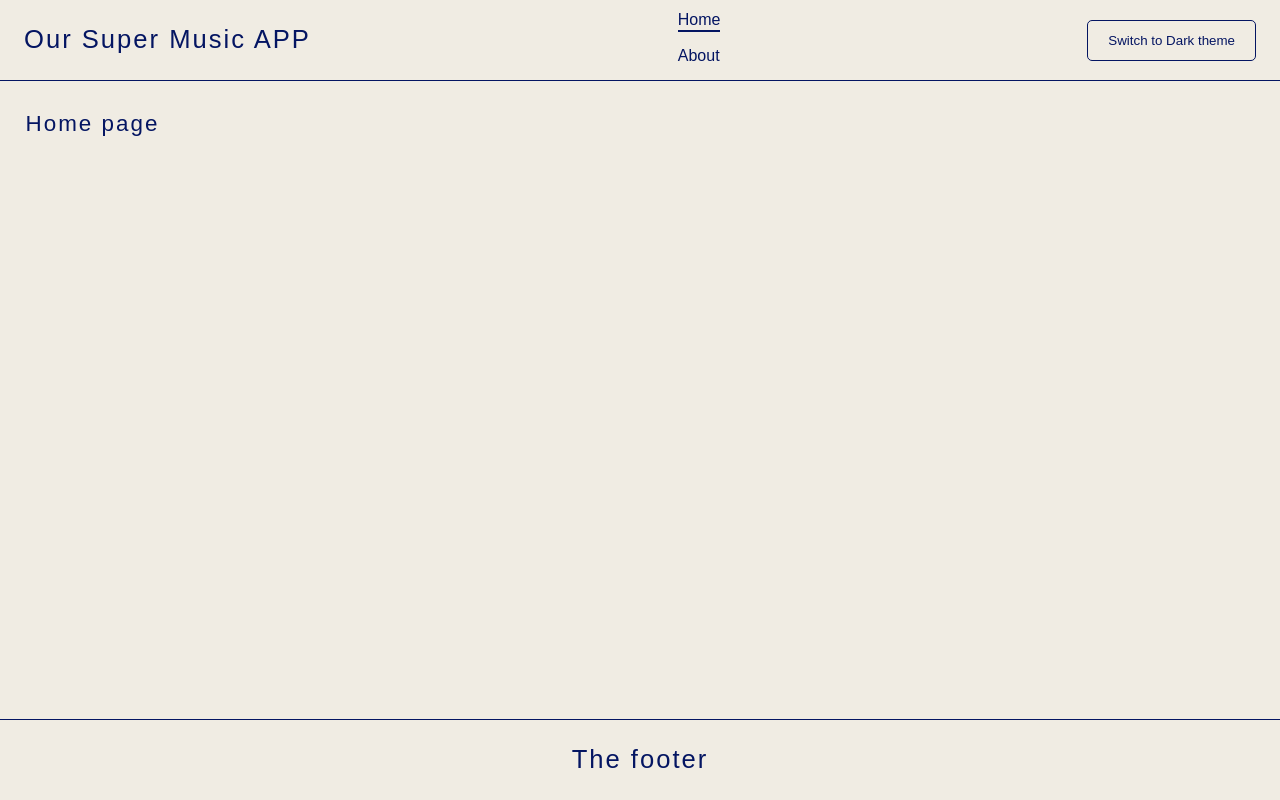
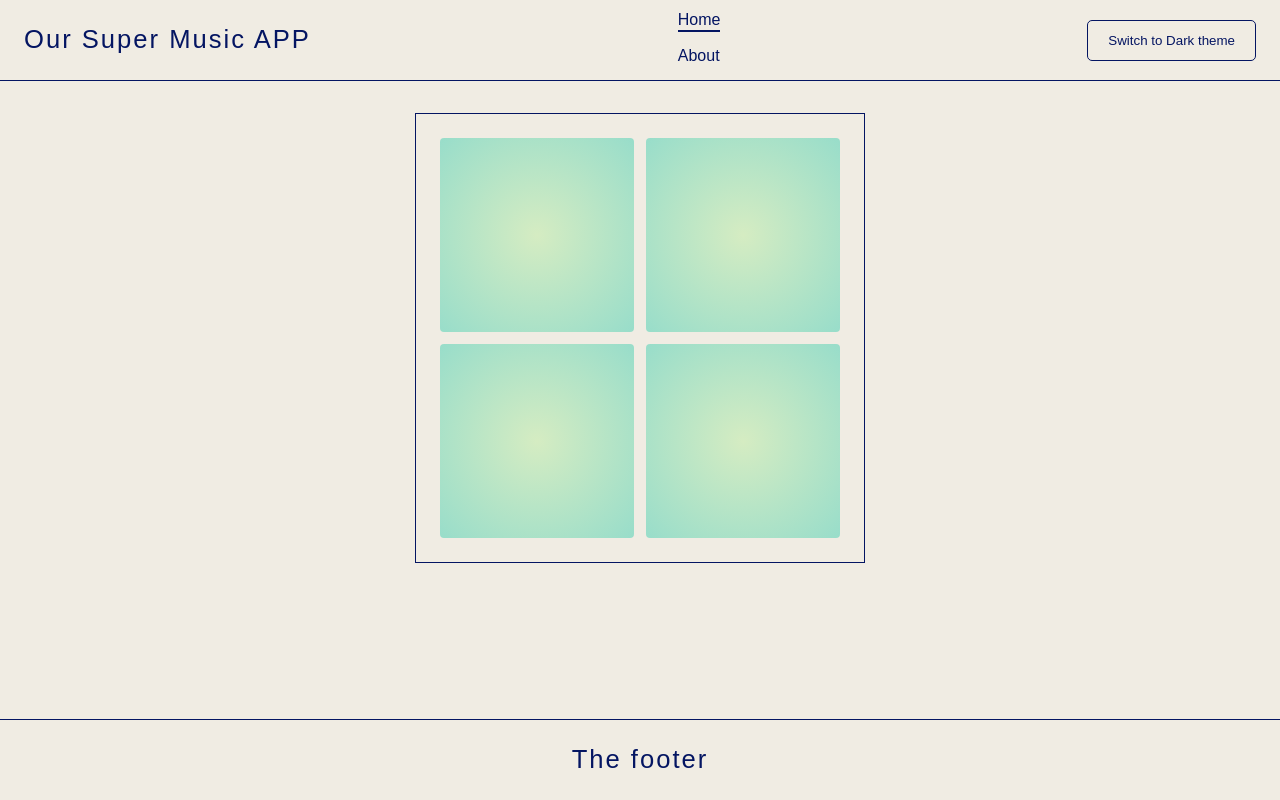
Before and after one commit to JeanFrangeul/react-drum-machine, a React (Create React App) app: page / in a window 1280 px wide. Built offline with nearby package versions, Linux system fonts and the light colour scheme; no server answers.

Commit message:
ajout de sons sur les boutons

```diff
--- a/package.json
+++ b/package.json
@@ -11,6 +11,7 @@
     "react-router-dom": "^6.2.1",
     "react-scripts": "5.0.0",
     "styled-components": "^5.3.3",
+    "tone": "^14.7.77",
     "web-vitals": "^2.1.3"
   },
   "scripts": {
--- /dev/null
+++ b/src/componnents/Home/GridButton.js
@@ -0,0 +1,49 @@
+import React from 'react'
+import styled from 'styled-components';
+
+const GridButton = ({ isPlayed = false, soundPlay }) => {
+    return (
+        <Wrapper isPlayed={isPlayed} onClick={ soundPlay }></Wrapper>
+    )
+}
+
+export default GridButton
+
+const Wrapper = styled.div`
+    border-radius: 4px;
+    background: rgba(213, 236, 194, 1);
+    background: radial-gradient(
+        circle,
+        rgba(213, 236, 194, 1) 0%,
+        rgba(152, 221, 202, 1) 100%
+    );
+    position: relative;
+    overflow: hidden;
+    &::before {
+        position: absolute;
+        content: "";
+        top: 0;
+        right: 0;
+        bottom: 0;
+        left: 0;
+        z-index: 0;
+        background: radial-gradient(
+            circle,
+            rgba(255, 170, 167, 1) ${ (props) => (props.isPlayed ? "20%" : "0%")},
+            rgba(255, 230, 213, 1) 100%
+        );
+        opacity: ${ (props) => (props.isPlayed ? "1" : "0")};
+        transition: linear 0.2s;
+    }
+    &:hover::before {
+        opacity: 1;
+    }
+    &:active::before {
+        opacity: 1;
+        background: radial-gradient(
+            circle,
+            rgba(255, 170, 167, 1) 20%,
+            rgba(255, 230, 213, 1) 100%
+        );
+    }
+`;
--- a/src/componnents/Home/index.js
+++ b/src/componnents/Home/index.js
@@ -1,10 +1,20 @@
 import React from 'react';
 import styled from 'styled-components';
 
+import GridButton from './GridButton';
+
+import useSounds from 'hooks/useSounds';
+
+
 const Home = () => {
+    const { buttonsList } = useSounds();
     return (
         <Wrapper>
-            <h2>Home page</h2>
+            <Grid>
+                {buttonsList.map(({ soundPlay }, index) => {
+                    return <GridButton key={index} soundPlay={soundPlay} />;
+                })}
+            </Grid>
         </Wrapper>
     )
 };
@@ -12,3 +22,20 @@ const Home = () => {
 export default Home;
 
 const Wrapper = styled.div``;
+
+const Grid = styled.div`
+    display: grid;
+    width: 400px;
+    height: 400px;
+    border:solid 1px;
+    grid-template-columns: 1fr 1fr;
+    column-gap: 12px;
+    row-gap: 12px;
+    padding: 24px;
+    margin: auto;
+
+    media (max-width: 640px) {
+        width: 300px;
+        height: 300px;
+    }
+`;
--- /dev/null
+++ b/src/hooks/useSounds.js
@@ -0,0 +1,43 @@
+import { useEffect, useRef } from 'react';
+
+import * as Tone from 'tone';
+
+
+const useSounds = () => {
+    const mySampler = useRef(null);
+
+    useEffect(() => {
+        const sampler = new Tone.Sampler({
+            urls: {
+                A1: "A1.mp3",
+                A2: "A2.mp3"
+            },
+            release: 1,
+            baseUrl: "https://tonejs.github.io/audio/casio/",
+            //onload: () => buttonsList
+        }).toDestination();
+
+        Tone.loaded().then(() => {
+            mySampler.current = sampler;
+        })
+    }, []);
+
+    const buttonsList = [
+        {
+            soundPlay: () => mySampler.current.triggerAttackRelease(["A1"], 4)
+        },
+        {
+            soundPlay: () => mySampler.current.triggerAttackRelease(["A2"], 4)
+        },
+        {
+            soundPlay: () => mySampler.current.triggerAttackRelease(["A1"], 4)
+        },
+        {
+            soundPlay: () => mySampler.current.triggerAttackRelease(["A2"], 4)
+        }
+    ];
+
+    return { buttonsList };
+}
+
+export default useSounds;
```
Also changed, not shown: 1 other file (tests, documents, lock files or other folders).
